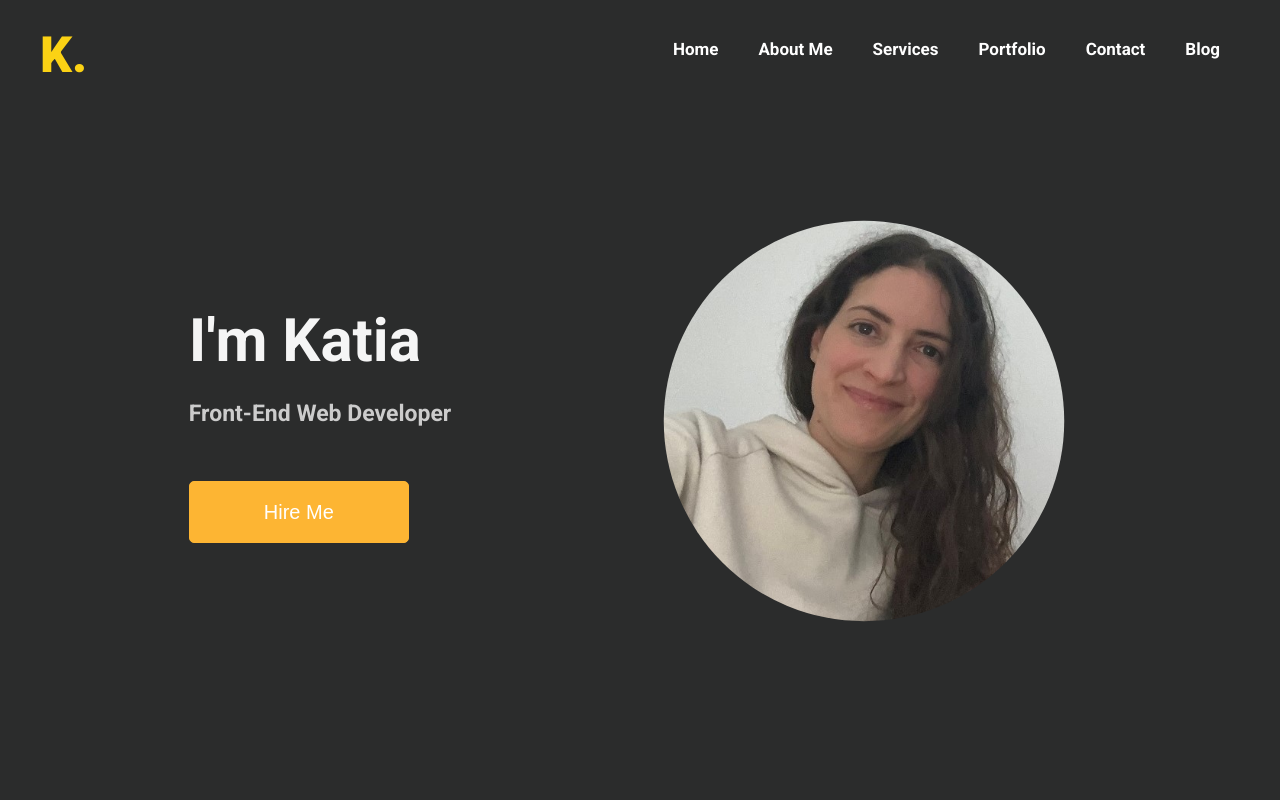
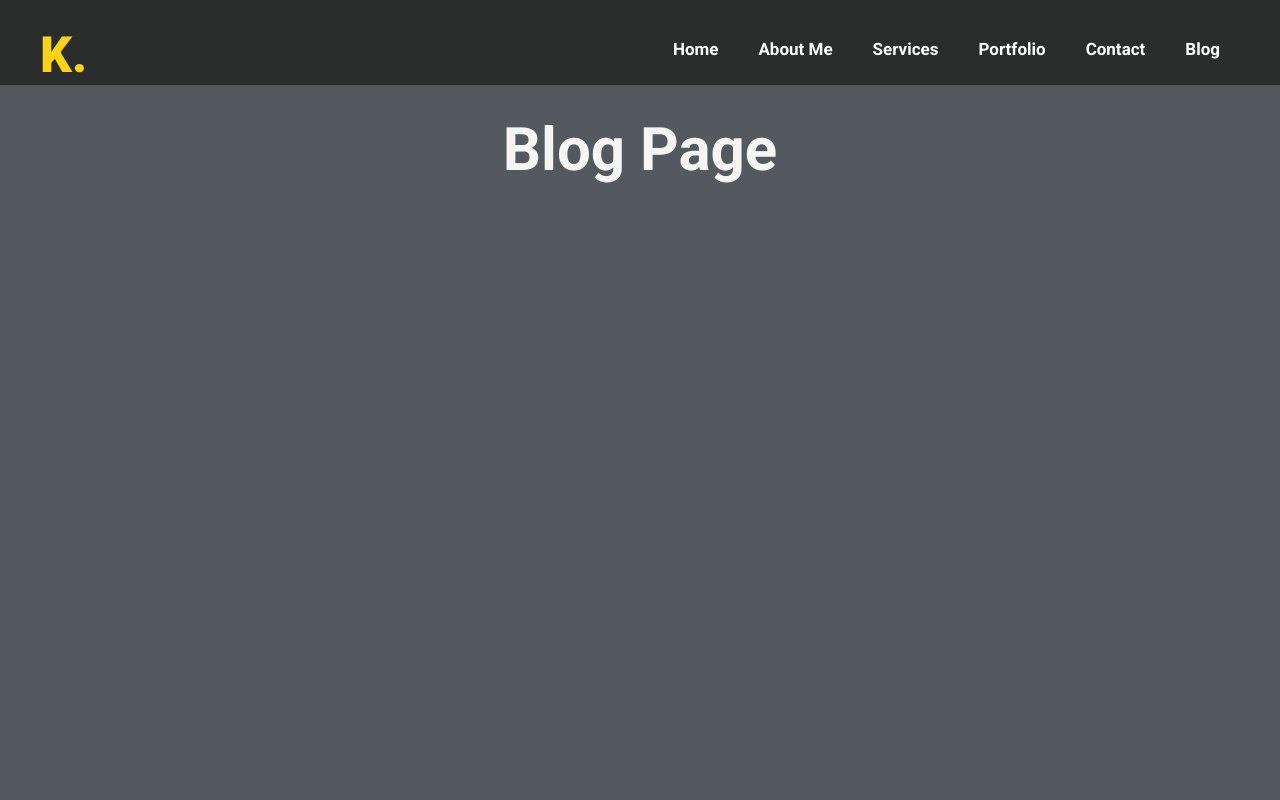
Before and after one commit to Katiao/CommunityProjectReact, a React (Create React App) app: page /blog in a window 1280 px wide. Shown: the top 800 px of the page. Built offline with nearby package versions, Linux system fonts and the light colour scheme.

Commit message:
add Router and links to Home, Blog and Error pages

```diff
--- a/package.json
+++ b/package.json
@@ -10,6 +10,7 @@
 		"react": "^17.0.2",
 		"react-dom": "^17.0.2",
 		"react-icons": "^4.2.0",
+		"react-router-dom": "^5.2.0",
 		"react-scripts": "4.0.3",
 		"web-vitals": "^1.1.1"
 	},
--- a/src/App.js
+++ /dev/null
@@ -1,32 +0,0 @@
-import AboutMe from './components/About-Me/about-me';
-import Navigation from './components/Navigation/navigation';
-import Header from './components/Header/header';
-import Services from './components/Services/services';
-import LatestWorks from './components/Latest-Works/latest-works.jsx';
-import WorkExperiences from './components/Work-Experiences/work-experiences';
-import HireMe from './components/Hire-Me/hire-me';
-import ContactMe from './components/Contact-Me/contact-me';
-import Closing from './components/Closing/closing.jsx';
-import Footer from './components/Footer/footer';
-import Reviews from './components/Reviews/reviews';
-import './App.scss';
-
-function App() {
-	return (
-		<div className='page-container'>
-			<Navigation />
-			<Header />
-			<AboutMe />
-			<Services />
-			<LatestWorks />
-			<Reviews />
-			<WorkExperiences />
-			<HireMe />
-			<ContactMe />
-			<Closing />
-			<Footer />
-		</div>
-	);
-}
-
-export default App;
--- /dev/null
+++ b/src/Pages/Blog/blog.jsx
@@ -0,0 +1,12 @@
+import React from 'react';
+import './blog.scss';
+
+function Blog() {
+	return (
+		<div className='intro'>
+			<h1>Blog Page</h1>
+		</div>
+	);
+}
+
+export default Blog;
--- /dev/null
+++ b/src/Pages/Blog/blog.scss
@@ -0,0 +1,7 @@
+.intro {
+	color: whitesmoke;
+	display: flex;
+	height: 30rem;
+	justify-content: center;
+	align-items: center;
+}
--- /dev/null
+++ b/src/Pages/Error/error.jsx
@@ -0,0 +1,12 @@
+import React from 'react';
+import './error.scss';
+
+function Error() {
+	return (
+		<div className='error'>
+			<h1>Error: page does not exist</h1>
+		</div>
+	);
+}
+
+export default Error;
--- /dev/null
+++ b/src/Pages/Error/error.scss
@@ -0,0 +1,7 @@
+.error {
+	height: 50rem;
+	color: whitesmoke;
+	display: flex;
+	justify-content: center;
+	align-items: center;
+}
--- /dev/null
+++ b/src/Pages/Home/App.js
@@ -0,0 +1,30 @@
+import AboutMe from '../../components/About-Me/about-me';
+import Header from '../../components/Header/header';
+import Services from '../../components/Services/services';
+import LatestWorks from '../../components/Latest-Works/latest-works.jsx';
+import WorkExperiences from '../../components/Work-Experiences/work-experiences';
+import HireMe from '../../components/Hire-Me/hire-me';
+import ContactMe from '../../components/Contact-Me/contact-me';
+import Closing from '../../components/Closing/closing.jsx';
+import Footer from '../../components/Footer/footer';
+import Reviews from '../../components/Reviews/reviews';
+import './App.scss';
+
+function App() {
+	return (
+		<div className='page-container'>
+			<Header />
+			<AboutMe />
+			<Services />
+			<LatestWorks />
+			<Reviews />
+			<WorkExperiences />
+			<HireMe />
+			<ContactMe />
+			<Closing />
+			<Footer />
+		</div>
+	);
+}
+
+export default App;
--- a/src/components/About-Me/about-me.jsx
+++ b/src/components/About-Me/about-me.jsx
@@ -4,7 +4,7 @@ import Heading2 from '../Heading-2/heading-2';
 
 function AboutMe() {
 	return (
-		<section className='about-me'>
+		<section className='about-me' id='about-me'>
 			<Heading2 text='About Me' />
 			<div className='about-me-content'>
 				<p>
--- a/src/components/Navigation/data.js
+++ b/src/components/Navigation/data.js
@@ -6,22 +6,22 @@ const links = [
 	},
 	{
 		id: 2,
-		url: '/about',
+		url: '#about-me',
 		text: 'About Me',
 	},
 	{
 		id: 3,
-		url: '/services',
+		url: '/',
 		text: 'Services',
 	},
 	{
 		id: 4,
-		url: '/portfolio',
+		url: '/',
 		text: 'Portfolio',
 	},
 	{
 		id: 5,
-		url: '/contact',
+		url: '/',
 		text: 'Contact',
 	},
 	{
--- a/src/components/Navigation/navigation.jsx
+++ b/src/components/Navigation/navigation.jsx
@@ -2,6 +2,7 @@ import React, { useState, useRef, useEffect } from 'react';
 import './navigation.scss';
 import { FaBars } from 'react-icons/fa';
 import links from './data';
+import { Link } from 'react-router-dom';
 
 function Navigation() {
 	const [showLinks, setShowLinks] = useState(false);
@@ -35,9 +36,9 @@ function Navigation() {
 						const { id, url, text } = link;
 						return (
 							<li key={id}>
-								<a className='menu' href={url}>
+								<Link className='menu' to={url}>
 									{text}
-								</a>
+								</Link>
 							</li>
 						);
 					})}
--- a/src/index.js
+++ b/src/index.js
@@ -1,11 +1,27 @@
 import React from 'react';
 import ReactDOM from 'react-dom';
 import './index.scss';
-import App from './App';
+import App from './Pages/Home/App';
+import Blog from './Pages/Blog/blog';
+import Navigation from './components/Navigation/navigation';
+import Error from './Pages/Error/error';
+import { BrowserRouter as Router, Route, Switch } from 'react-router-dom';
 
 ReactDOM.render(
-	<React.StrictMode>
-		<App />
-	</React.StrictMode>,
+	<Router>
+		<Navigation />
+		<Switch>
+			<Route exact path='/'>
+				<App />
+			</Route>
+
+			<Route path='/blog'>
+				<Blog />
+			</Route>
+			<Route path='*'>
+				<Error />
+			</Route>
+		</Switch>
+	</Router>,
 	document.getElementById('root')
 );
```
Also changed, not shown: src/Pages/Home/App.scss (renamed from src/App.scss), 2 other files (tests, documents, lock files or other folders).
